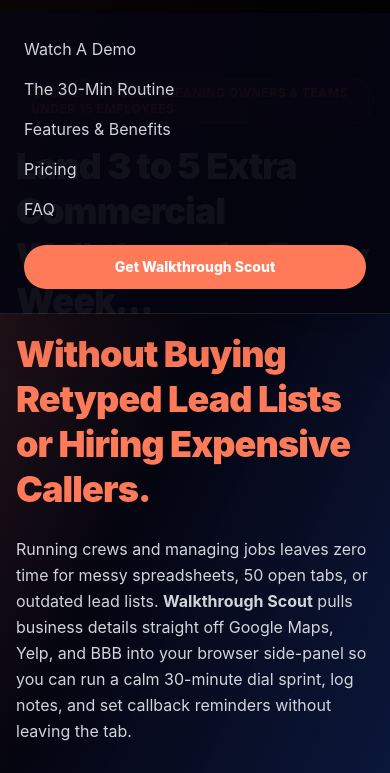
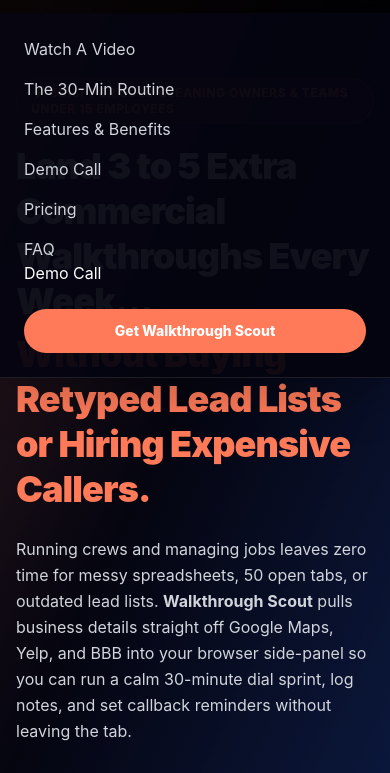
Before and after one commit to SeamlessOutbound/seamlessoutbound, a plain HTML site: page index.html in a window 390 px wide. Both pictures are taken after a click on the button "Toggle menu". Shown: the part 55-828 px from the top of the page. Drawn offline with nearby package versions, Linux system fonts and the light colour scheme.

Commit message:
Change 'Watch A Demo' to 'Watch A Video' and add Demo Call link
Updated link text and added a new Demo Call link.

```diff
--- a/index.html
+++ b/index.html
@@ -141,11 +141,14 @@
       aria-label="Mobile navigation"
       class="hidden md:hidden absolute top-full left-0 w-full bg-soDark/95 border-b border-white/10 backdrop-blur px-6 py-6 space-y-4 shadow-2xl"
     >
-      <a href="#demo" class="block text-gray-300 hover:text-hubOrange transition" onclick="toggleMenu()">Watch A Demo</a>
+      <a href="#demo" class="block text-gray-300 hover:text-hubOrange transition" onclick="toggleMenu()">Watch A Video</a>
       <a href="#habit" class="block text-gray-300 hover:text-hubOrange transition" onclick="toggleMenu()">The 30-Min Routine</a>
       <a href="#features" class="block text-gray-300 hover:text-hubOrange transition" onclick="toggleMenu()">Features & Benefits</a>
+      <a href="https://calendly.com/walkthroughscout" target="_blank" rel="noopener noreferrer" class="block text-gray-300 hover:text-hubOrange transition" onclick="toggleMenu()">Demo Call</a>
+
       <a href="#pricing" class="block text-gray-300 hover:text-hubOrange transition" onclick="toggleMenu()">Pricing</a>
       <a href="#faq" class="block text-gray-300 hover:text-hubOrange transition" onclick="toggleMenu()">FAQ</a>
+        <a href="https://calendly.com/walkthroughscout" target="_blank" rel="noopener noreferrer" class="hover:text-hubOrange transition">Demo Call</a>
 
       <div class="pt-2">
         <a
```
